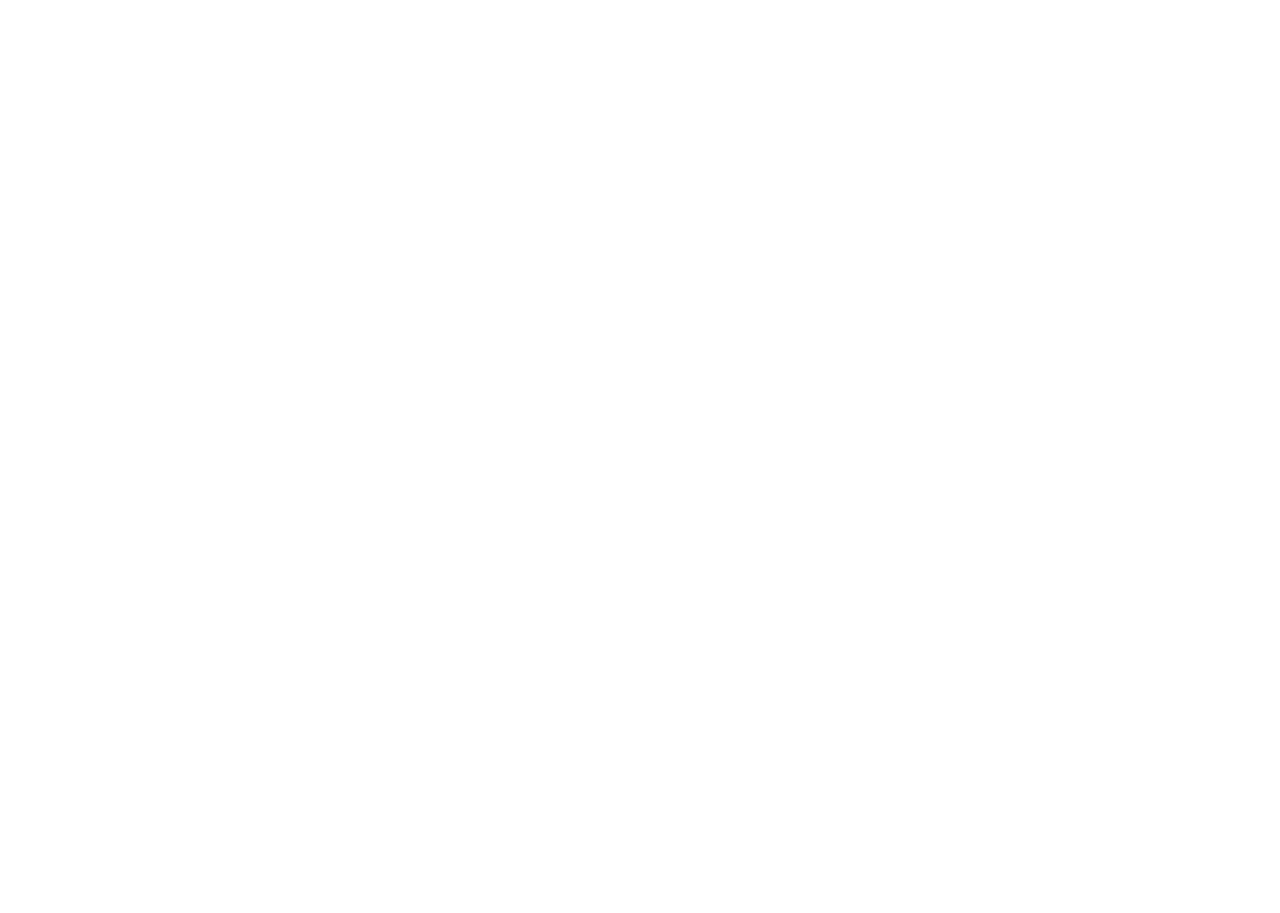
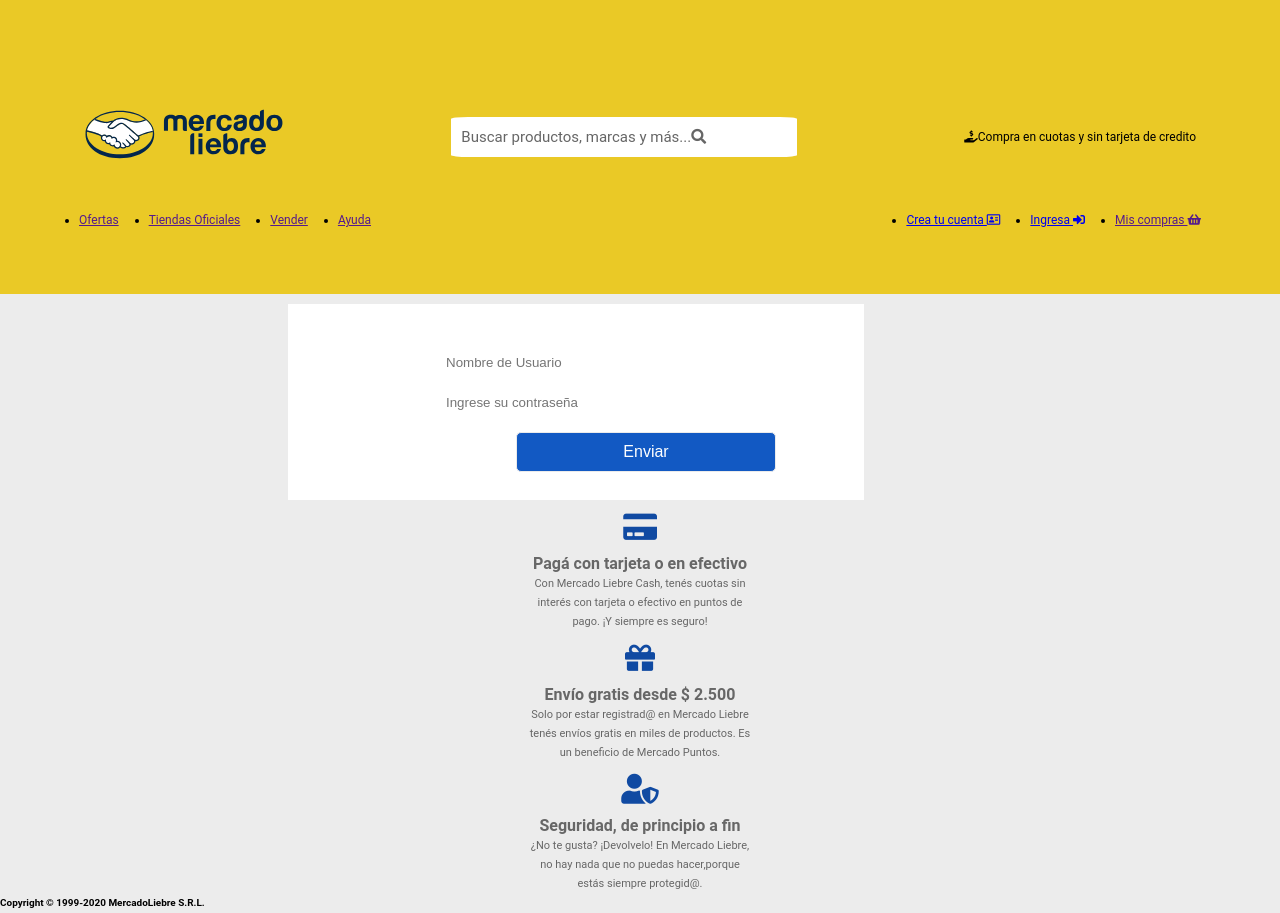
Before and after one commit to Facundo244/Empresa-Transporte, a plain HTML site: page views/login.html in a window 1280 px wide. Before the commit the page ends 800 px from the top, so only its background shows below. Drawn offline with Linux system fonts and the light colour scheme.

Commit message:
terminado el mercado liebre por ahora

```diff
--- a/app.js
+++ b/app.js
@@ -31,6 +31,8 @@ app.get('/registro', (req,res)=>{
 
 });
 
+
+
 app.get('/login', (req,res)=>{
 
   res.sendFile(path.join(__dirname,'./views/login.html'));
--- a/public/css/styles.css
+++ b/public/css/styles.css
@@ -266,6 +266,9 @@ section.footer p {
 
 }
 
+
+
+
 @media (min-width: 361px) {
   .description {
       display: block;
@@ -352,21 +355,30 @@ section.footer p {
 
 }
 
+.contenido-centrado {
+  justify-content: center;
+}
+
+
+
 
 .titulo{
 
   text-align: center;
 
 }
-.formu{
+.formulario{
 
   margin-top: 10px;
 
 
 }
+
+/* formulario registro */
+
 .container-form-registro{
 
-  background-color: #d9d9d9;
+  background-color: white;
   padding: 28px;
   width: 50%;
   margin: 0 auto;
@@ -395,3 +407,56 @@ section.footer p {
   background-color: #2366ec;
 
 }
+
+.ingreso-ancho-full {
+  flex-basis: 80%;
+  flex-grow: 1;
+  display: flex;
+  flex-wrap: wrap;
+}
+
+
+#nombreUsuario, #username, #Email, #fecha , #domicilio, #password, #password2{
+  width: 50%;
+  border: none;
+  border-radius: 5px;
+  height: 20px;
+}
+
+
+/* formulario login */
+
+.container-form-login{
+
+  background-color: white;
+  padding: 28px;
+  width: 50%;
+  margin: 0 auto;
+  justify-content: center;
+
+
+}
+.container-form-login div{
+
+  margin-top: 20px;
+}
+
+.boton-login{
+
+  position: relative;
+  width: 50%;
+  padding: 10px;
+  border-radius: 5px;
+  border: 1px solid #ebebeb;
+  background-color: #1259c3;
+  color: white;
+  font-size: 16px;
+  cursor: pointer;
+  left: 200px;
+}
+
+.boton-login:hover{
+
+  background-color: #2366ec;
+
+}
--- a/views/login.html
+++ b/views/login.html
@@ -0,0 +1,127 @@
+<!DOCTYPE html>
+<html lang="en">
+    <head class="header">
+        <meta charset="UTF-8">
+        <meta name="viewport" content="width=device-width, initial-scale=1.0">
+        <title>Mercado Libre</title>
+        <link rel="stylesheet" href="/css/styles.css">
+        <link href="https://cdnjs.cloudflare.com/ajax/libs/font-awesome/5.15.3/css/all.min.css" rel="stylesheet">
+        <meta name="viewport" content="width=device-width, initial-scale=1.0"/>
+    </head>
+    <body>
+        <header>
+
+            <div class="top-header">
+                <div id="imagen-logo">
+                    <img src="/images/logo-mercado-liebre.svg" width="200" height="100" alt="Logo mercado libre">
+                </div>
+
+                <div class="form" action="#" method="GET">
+                    <div id="search">
+                      Buscar productos, marcas y más...<i class="fas fa-search"></i>
+                    </div>
+                  </div>
+
+                <div id="comprar">
+                     <i class="fas fa-hand-holding-usd"></i>Compra en cuotas y sin tarjeta de credito</p>
+                </div>
+            </div>
+            <nav class="header-bottom-bar">
+                <ul class="lista-1">
+                    <li><a href="">Ofertas</a></li>
+                    <li><a href="">Tiendas Oficiales</a></li>
+                    <li><a href="">Vender</a></li>
+                    <li><a href="">Ayuda</a></li>
+            </ul>
+                <ul class="lista-2">
+                    <li><a href="register.html">Crea tu cuenta <i class="far fa-address-card"></i></a></li>
+                    <li><a href="login.html">Ingresa <i class="fas fa-sign-in-alt"></i></a></li>
+                    <li><a href="">Mis compras <i class="fas fa-shopping-basket"></i></a></li>
+            </ul>
+
+            </nav>
+
+
+
+        </header>
+        <body>
+            <main>
+                    <div class="formulario-login formulario">
+                        <form action="/" method="post" class="formulario">
+                             <div class="container-form-login">
+
+                                <div class="ingreso-ancho-full contenido-centrado">
+
+                                    <input type="text" id="username" name="username" placeholder="Nombre de Usuario" minlength="5" required>
+
+                                </div>
+
+                                <div class="ingreso-ancho-full contenido-centrado">
+
+
+                                     <input type="password" id="password" name="password" placeholder="Ingrese su contraseña" minlength="11" required>
+
+                                </div>
+
+                                <div class="botones-login">
+
+                                    <button type="submit"  class="boton-login">Enviar </button>
+
+
+                                </div>
+
+
+
+
+
+
+
+
+
+
+
+            </main>
+        </body>
+        <footer class="footer-home">
+
+            <section class="footer">
+                <p class="iconfooter"><i class="fas fa-credit-card"></i></p>
+                <div>
+                    <h3>Pagá con tarjeta o en efectivo</h3>
+                    <p>Con Mercado Liebre Cash, tenés cuotas sin </p>
+                    <p>interés con tarjeta o efectivo en puntos de</p>
+                    <p>pago. ¡Y siempre es seguro! </p>
+                </div>
+
+
+
+                <p class ="iconfooter"><i class="fas fa-gift"></i></p>
+                <div>
+                    <h3>Envío gratis desde $ 2.500</h3>
+                    <p>Solo por estar registrad@ en Mercado Liebre</p>
+                    <p>tenés envíos gratis en miles de productos. Es </p>
+                    <p>un beneficio de Mercado Puntos.</p>
+                </div>
+
+
+
+
+                <p class ="iconfooter"><i class="fas fa-user-shield"></i></p>
+                <div>
+                    <h3>Seguridad, de principio a fin</h3>
+                    <p>¿No te gusta? ¡Devolvelo! En Mercado Liebre,</p>
+                    <p>no hay nada que no puedas hacer,porque</p>
+                    <p>estás siempre protegid@.</p>
+                </div>
+
+
+
+                <h5>Copyright © 1999-2020 MercadoLiebre S.R.L.</h5>
+
+            </section>
+
+
+
+        </footer>
+    </body>
+</html>
```
Also changed, not shown: views/home.html (+1 -1 lines), views/register.html (+4 -4 lines).
